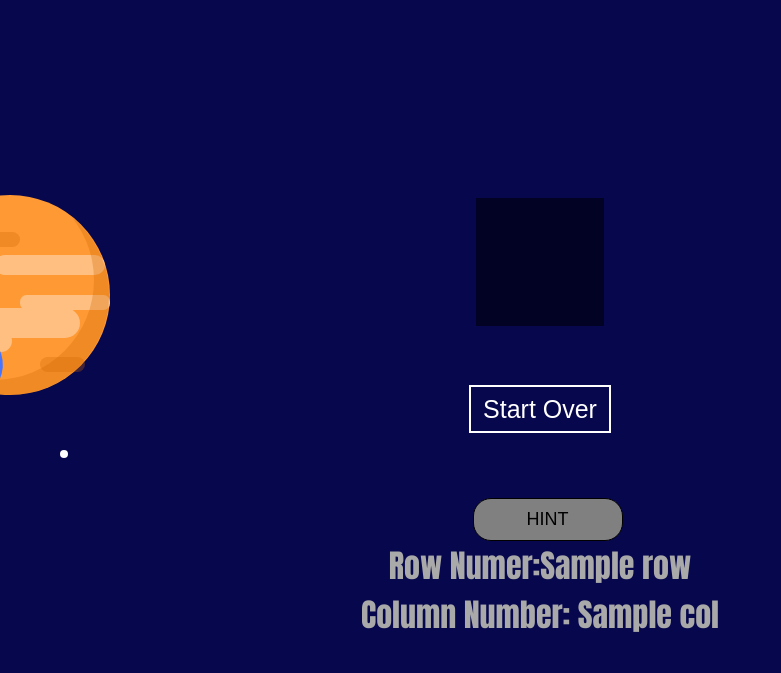
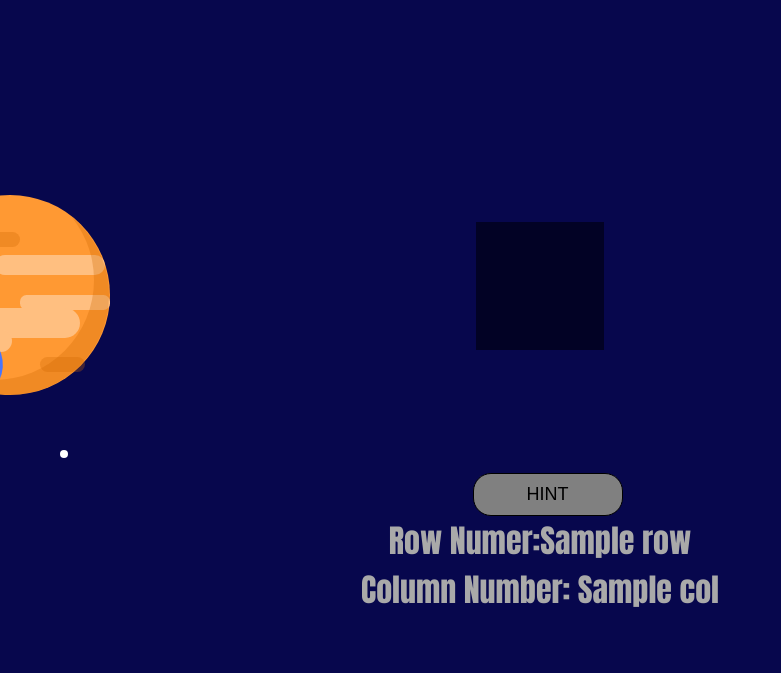
Before and after one commit to rashigupta37/tic_tac_toe, a Python web app: template templates/index.html in a window 1280 px wide. Shown: the top 673 px of the page, without its empty margins (0-781 px from the left). Run offline with Jinja, Linux system fonts and the light colour scheme; the template is opened without the code that fills it: most values are stand-ins (such as "Sample title", 1, 10 or a date in 2020).

Commit message:
Update index.html

```diff
--- a/templates/index.html
+++ b/templates/index.html
@@ -133,7 +133,7 @@
     <br>
     <div class="last">
     <div>
-   <a href="/start">Start Over</a>
+
    </div>
 
 
```
